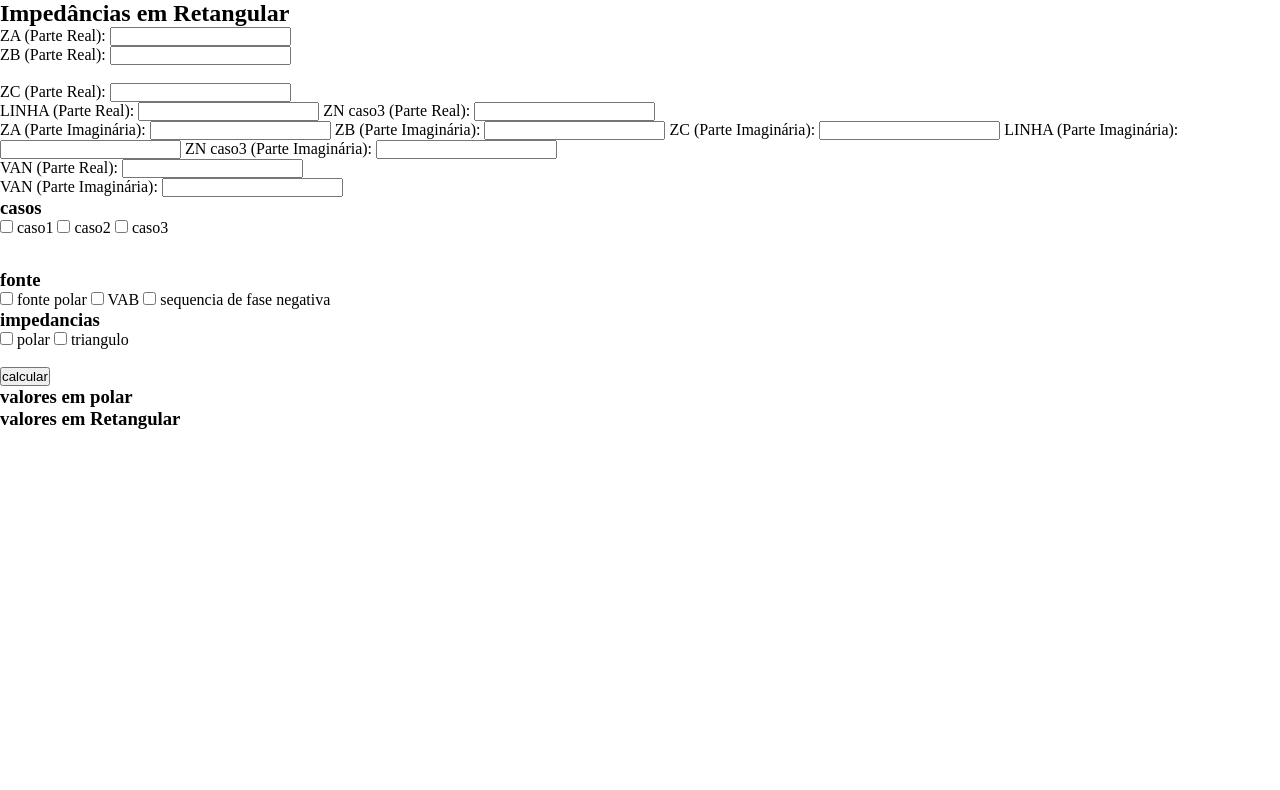
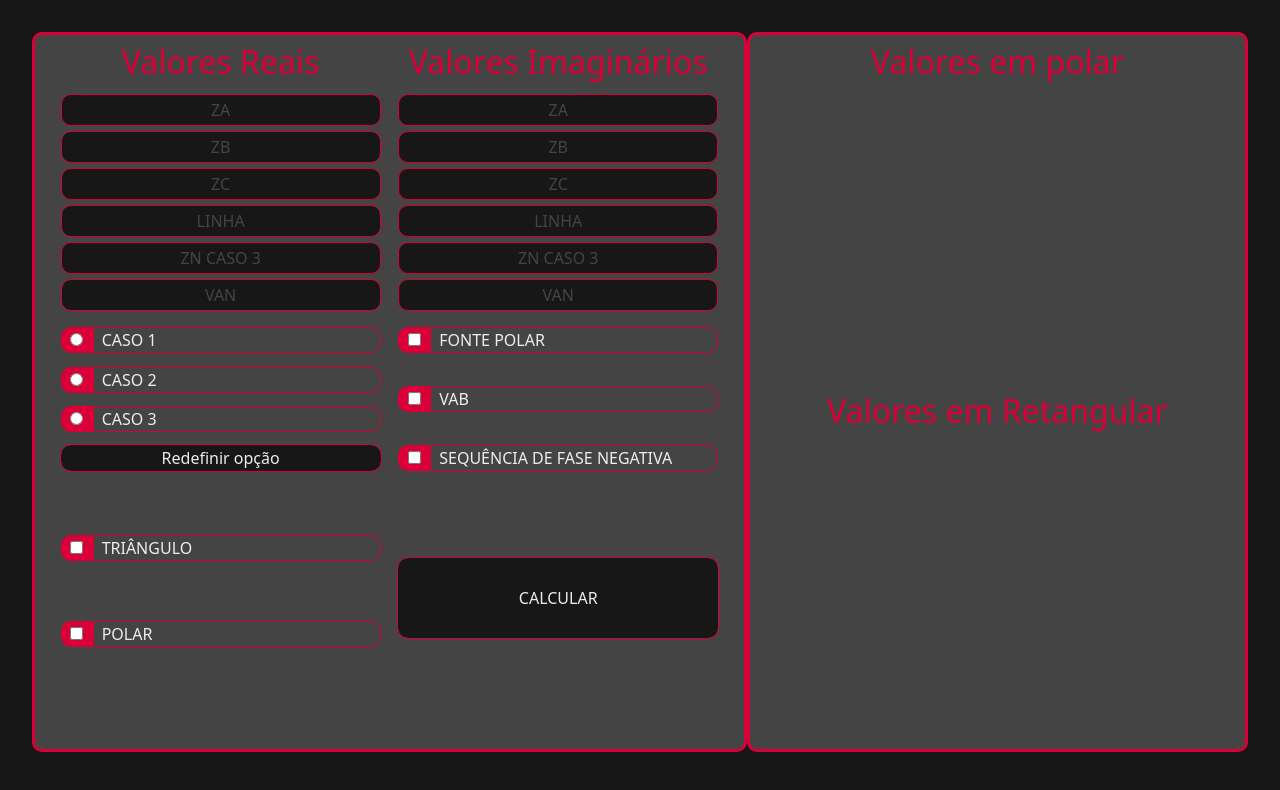
Before and after one commit to lucasop2/trifasico2, a plain HTML site: page index.html in a window 1280 px wide. Drawn offline with nearby package versions, Linux system fonts and the light colour scheme.

Commit message:
Update index.html

```diff
--- a/index.html
+++ b/index.html
@@ -6,102 +6,119 @@
     <meta http-equiv="X-UA-Compatible" content="IE=edge">
     <meta name="viewport" content="width=device-width, initial-scale=1.0">
     <script defer type="text/javascript" src="teste2.js"></script>
+
     <link rel="stylesheet" href="css.css">
+    <link href="https://cdn.jsdelivr.net/npm/bootstrap@5.3.0-alpha3/dist/css/bootstrap.min.css" rel="stylesheet"
+        integrity="sha384-KK94CHFLLe+nY2dmCWGMq91rCGa5gtU4mk92HdvYe+M/SXH301p5ILy+dN9+nJOZ" crossorigin="anonymous">
     </style>
 
-    <title>Document</title>
+    <title>Impedâncias em Retangular</title>
 </head>
-<div>
 
-    <div class="espaço">
-
-        <h2>Impedâncias em Retangular</h2>
-        <div class="imp">
-            <label>ZA (Parte Real):</label>
-            <input type="number" id="zalinha">
-            <br>
-
-            <label>ZB (Parte Real):</label>
-            <input type="number" id="zblinha">
-            <br>
-
-            <br>
-            <label>ZC (Parte Real):</label>
-            <input type="number" id="zclinha">
-            <br>
-
-            <label>LINHA (Parte Real):</label>
-            <input type="number" id="zcarga">
-
-            <label>ZN caso3 (Parte Real):</label>
-            <input type="number" id="zn">
+<body class="dark">
+    <div class="index">
+        <div class="box box1">
+            <div class="entradas-dados">
+                <div class="tabela-dados dados-reais">
+                    <h2 class="title">Valores Reais</h2>
+                    <input type="number" id="zalinha" placeholder="ZA">
+                    <input type="number" id="zblinha" placeholder="ZB">
+                    <input type="number" id="zclinha" placeholder="ZC">
+                    <input type="number" id="zcarga" placeholder="LINHA">
+                    <input type="number" id="zn" placeholder="ZN CASO 3">
+                    <input type="number" id="vab" placeholder="VAN">
+                </div>
+                <div class="tabela-dados dados-img">
+                    <h2 class="title">Valores Imaginários</h2>
+                    <input type="number" id="zalinai" placeholder="ZA">
+                    <input type="number" id="zblinhai" placeholder="ZB">
+                    <input type="number" id="zclinhai" placeholder="ZC">
+                    <input type="number" id="zcargai" placeholder="LINHA">
+                    <input type="number" id="zni" placeholder="ZN CASO 3">
+                    <input type="number" id="vabi" placeholder="VAN">
+                </div>
+            </div>
+            <div class="entradas-opcoes">
+                <div class="tabela-dados radios options">
+                    <div class="radio-item item">
+                        <div class="checkbox">
+                            <input type="radio" id="caso1" name="customRadio" class="custom-control-input">
+                        </div>
+                        <div class="label">
+                            <label class="custom-control-label" for="customRadio1">CASO 1</label>
+                        </div>
+                    </div>
+                    <div class="radio-item item">
+                        <div class="checkbox">
+                            <input type="radio" id="caso2" name="customRadio" class="custom-control-input">
+                        </div>
+                        <div class="label">
+                            <label class="custom-control-label" for="customRadio2">CASO 2</label>
+                        </div>
+                    </div>
+                    <div class="radio-item item">
+                        <div class="checkbox">
+                            <input type="radio" id="caso3" name="customRadio" class="custom-control-input">
+                        </div>
+                        <div class="label">
+                            <label class="custom-control-label" for="customRadio2">CASO 3</label>
+                        </div>
                     </div>
 
-        <div class="impimg">
-            <label>ZA (Parte Imaginária):</label>
-            <input type="number" id="zalinai">
-
-            <label>ZB (Parte Imaginária):</label>
-            <input type="number" id="zblinhai">
-
-            <label>ZC (Parte Imaginária):</label>
-            <input type="number" id="zclinhai">
-
-            <label>LINHA (Parte Imaginária):</label>
-            <input type="number" id="zcargai">
-
-            <label>ZN caso3 (Parte Imaginária):</label>
-            <input type="number" id="zni">
+                    <button class="btns" onclick="deselecionarRadios()">Redefinir opção</button>
                 </div>
-       <div class="van">
-        <label>VAN (Parte Real):</label>
-        <input type="number" id="vab">
-
-
+                <div class=" options">
+                    <div class="item">
+                        <div class="checkbox">
+                            <input type="checkbox" id="fontepol" name="fontepol" value="fontepol">
                         </div>
-        <div class="vani">
-            <label>VAN (Parte Imaginária):</label>
-            <input type="number" id="vabi">
-
+                        <div class="label">
+                            <label class="custom-control-label" for="customRadio2">FONTE POLAR</label>
                         </div>
-
-
-
                     </div>
-
-
-    <div class="casos">
-        <h3> casos</h3>
-        <input type="checkbox" id="caso1" name="caso1" value="caso1"> caso1
-        <input type="checkbox" id="caso2" name="caso2" value="caso2"> caso2
-        <input type="checkbox" id="caso3" name="caso3" value="caso3"> caso3
+                    <div class="item">
+                        <div class="checkbox">
+                            <input type="checkbox" id="VAB" name="VAB" value="VAB">
                         </div>
-
-    <div class="fonte">
-        <h3>fonte</h3>
-        <input type="checkbox" id="fontepol" name="fontepol" value="fontepol"> fonte polar
-        <input type="checkbox" id="VAB" name="VAB" value="VAB"> VAB
-        <input type="checkbox" id="fase" name="fase" value="negativa"> sequencia de fase negativa
+                        <div class="label">
+                            <label class="custom-control-label" for="customRadio2">VAB</label>
                         </div>
-
-    <div class="impedancias">
-        <h3>impedancias</h3>
-        <input type="checkbox" id="polar" name="polar" value="polar"> polar
-        <input type="checkbox" id="triangulo" name="triangulo" value="triangulo"> triangulo
                     </div>
-
-
-    <br>
-
-
-    <button onclick="caso1()">calcular
-
-    </button>
-
-
-    <div class="resultados">
-        <div class="container1">
-            <h3>valores em polar</h3>
+                    <div class="item">
+                        <div class="checkbox">
+                            <input type="checkbox" id="fase" name="fase" value="negativa">
+                        </div>
+                        <div class="label">
+                            <label class="custom-control-label" for="customRadio2">SEQUÊNCIA DE FASE NEGATIVA</label>
+                        </div>
+                    </div>
+                </div>
+                <div class="fonte options line2">
+                    <div class="item">
+                        <div class="checkbox">
+                            <input type="checkbox" id="triangulo" name="triangulo" value="triangulo">
+                        </div>
+                        <div class="label">
+                            <label class="custom-control-label" for="customRadio2">TRIÂNGULO</label>
+                        </div>
+                    </div>
+                    <div class="item">
+                        <div class="checkbox">
+                            <input type="checkbox" id="polar" name="polar" value="polar">
+                        </div>
+                        <div class="label">
+                            <label class="custom-control-label" for="customRadio2">POLAR</label>
+                        </div>
+                    </div>
+                </div>
+                <div class="fonte options line2 linebtns">
+                    <button class="btns btns-calcula" onclick="caso1()">CALCULAR</button>
+                </div>
+            </div>
+        </div>
+        <div class="box box2">
+            <div class="resultados-polar resultados">
+                <h2 class="title">Valores em polar</h2>
 
                 <p id="ia"></p>
                 <p id="ib"></p>
@@ -123,9 +140,8 @@
                 <p id="pofb2"> </p>
                 <p id="pofc2"></p>
             </div>
-
-        <div class="container">
-            <h3>valores em Retangular</h3>
+            <div class="resultados-retangular resultados">
+                <h2 class="title">Valores em Retangular</h2>
 
                 <p id="iap"></p>
                 <p id="ibp"></p>
@@ -147,12 +163,7 @@
                 <p id="pofap2"> </p>
                 <p id="pofbp2"> </p>
                 <p id="pofcp2"></p>
-
             </div>
         </div>
-
-
-
+    </div>
 </body>
-
-</html>
```
Lines whose indentation alone changed are shown as unchanged.
